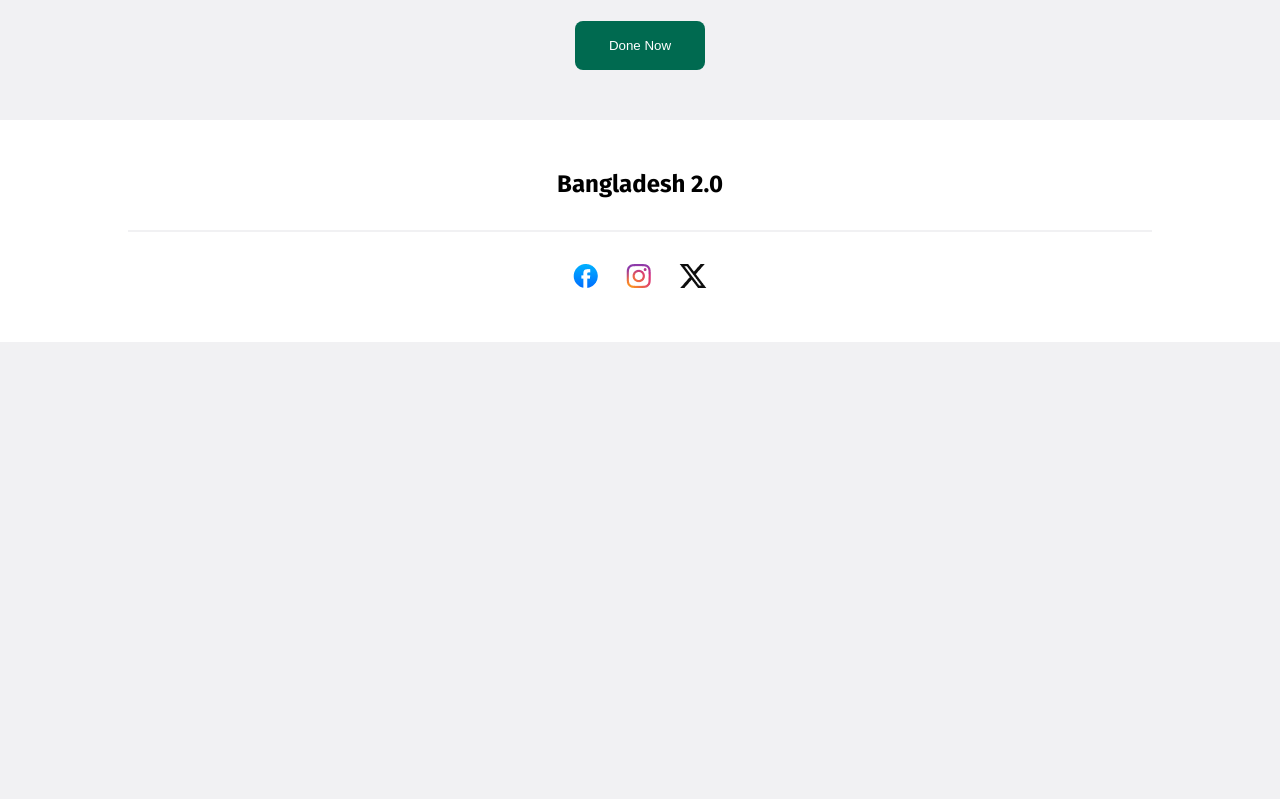
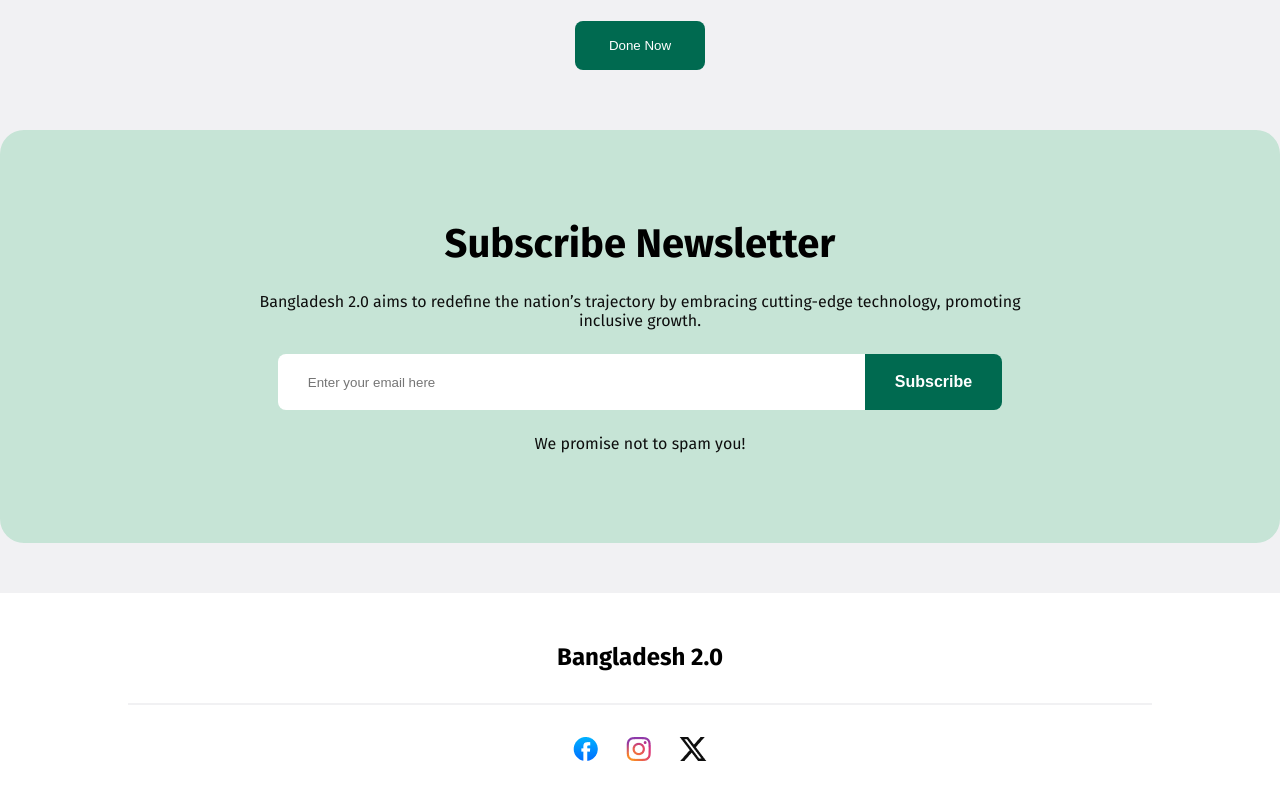
Before and after one commit to A-F-Rafi/Bangladesh-2.0, a plain HTML site: page index.html in a window 1280 px wide. Shown: the part 3834-4633 px from the top of the page. Before the commit the page ends 4176 px from the top, so only its background shows below. Drawn offline with Linux system fonts and the light colour scheme.

Commit message:
Subscribe section add

```diff
--- a/Style/style.css
+++ b/Style/style.css
@@ -200,6 +200,38 @@ p {
   border-radius: 8px;
   border: none;
 }
+.from {
+  display: flex;
+  flex-direction: column;
+  justify-content: center;
+  align-items: center;
+  background: #c6e4d6;
+  padding: 10px 250px 90px 250px;
+  border-radius: 24px;
+  margin-top: 60px;
+  text-align: center;
+}
+.fill {
+  display: flex;
+  overflow: hidden;
+  margin: 24px 0;
+}
+.fill input {
+  flex: 1;
+  padding: 20px 380px 20px 30px;
+  border: none;
+  border-radius: 8px 0 0 8px;
+  outline: none;
+}
+.fill .btn-from {
+  padding: 19px 30px;
+  background: #006a50;
+  color: white;
+  font-size: 16px;
+  font-weight: 600;
+  border: none;
+  border-radius: 0 8px 8px 0;
+}
 
 .Footer {
   display: flex;
--- a/index.html
+++ b/index.html
@@ -229,6 +229,21 @@
           <button class="btn-don btn-color-green">Done Now</button>
         </div>
       </section>
+      <section class="continer">
+        <div class="from">
+          <h2 class="Card-Header">Subscribe Newsletter</h2>
+          <p>
+            Bangladesh 2.0 aims to redefine the nation’s trajectory by embracing
+            cutting-edge technology, promoting inclusive growth.
+          </p>
+          <div class="fill">
+            <input type="text" placeholder="Enter your email here" />
+            <button class="btn-from">Subscribe</button>
+          </div>
+
+          <p>We promise not to spam you!</p>
+        </div>
+      </section>
     </main>
     <footer>
       <div class="Footer">
```
